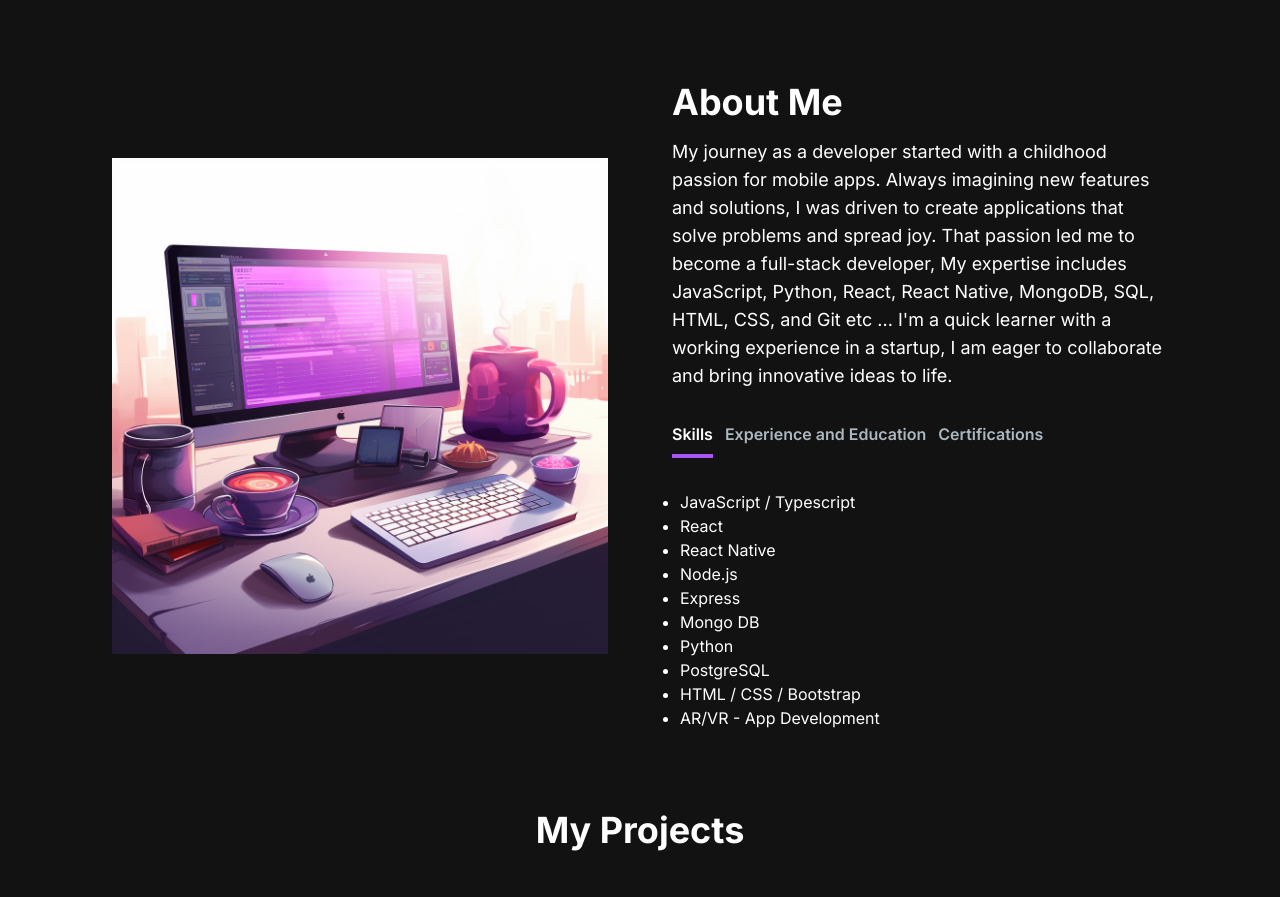
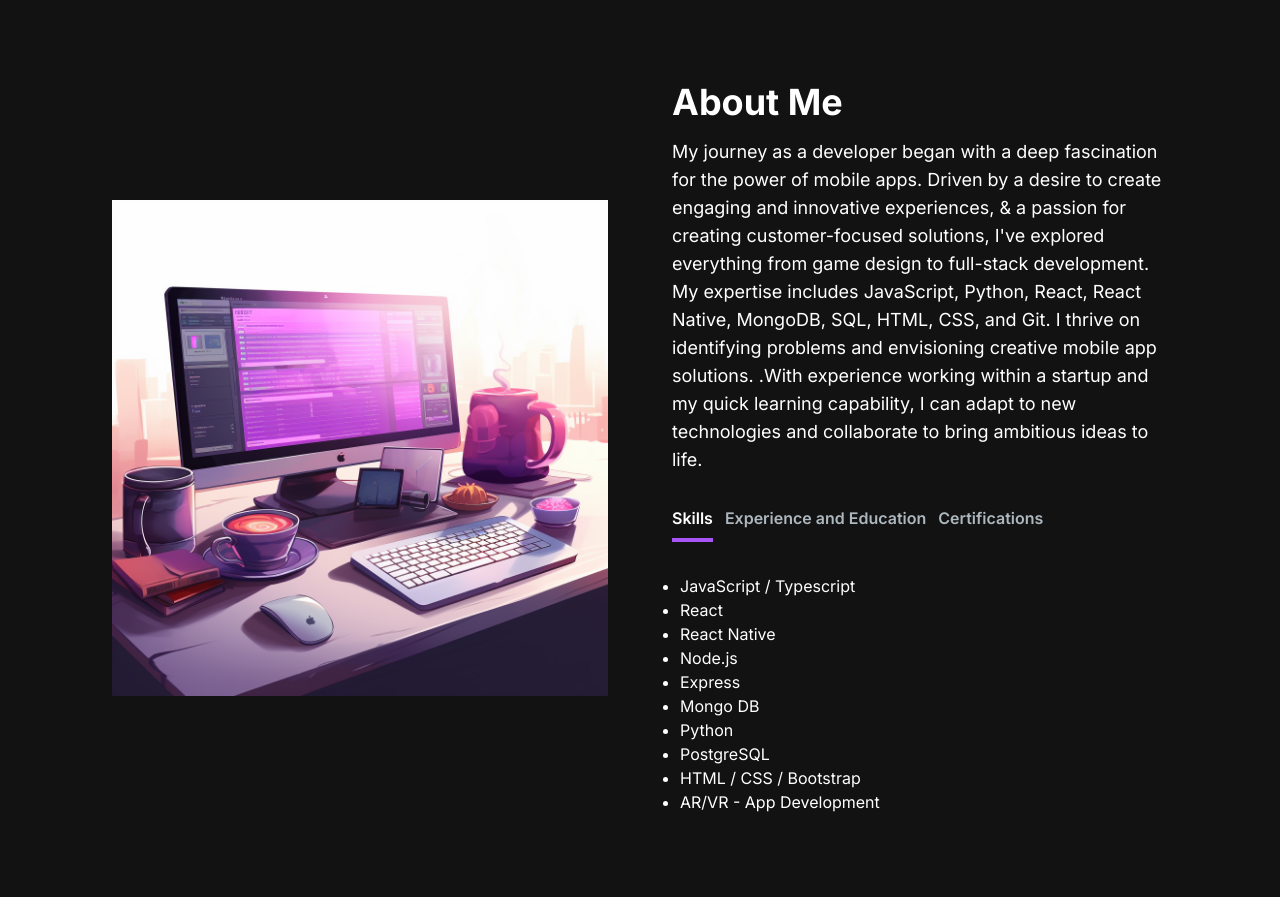
Before and after one commit to VisheshG8/Portfolio-Website-in-Next-js., a Next.js app: page / in a window 1280 px wide. Shown: the part 1120-2017 px from the top of the page. Built offline with nearby package versions, Linux system fonts and the light colour scheme.

Commit message:
Updated the about section again

```diff
--- a/src/app/components/AboutSection.jsx
+++ b/src/app/components/AboutSection.jsx
@@ -65,7 +65,7 @@ const AboutSection = () => {
         <div className="mt-4 md:mt-0 text-left flex flex-col h-full">
           <h2 className="text-4xl font-bold text-white mb-4">About Me</h2>
           <p className="text-base lg:text-lg">
-          My journey as a developer started with a childhood passion for mobile apps. Always imagining new features and solutions, I was driven to create applications that solve problems and spread joy. That passion led me to become a full-stack developer, My expertise includes JavaScript, Python, React, React Native, MongoDB, SQL, HTML, CSS, and Git etc ... I&apos;m a quick learner with a working experience in a startup, I am eager to collaborate and bring innovative ideas to life.
+          My journey as a developer began with a deep fascination for the power of mobile apps. Driven by a desire to create engaging and innovative experiences, & a passion for creating customer-focused solutions, I&apos;ve explored everything from game design to full-stack development. My expertise includes JavaScript, Python, React, React Native, MongoDB, SQL, HTML, CSS, and Git. I thrive on identifying problems and envisioning creative mobile app solutions. .With experience working within a startup and my quick learning capability, I can adapt to new technologies and collaborate to bring ambitious ideas to life.
           </p>
           <div className="flex flex-row justify-start mt-8">
             <TabButton
```
